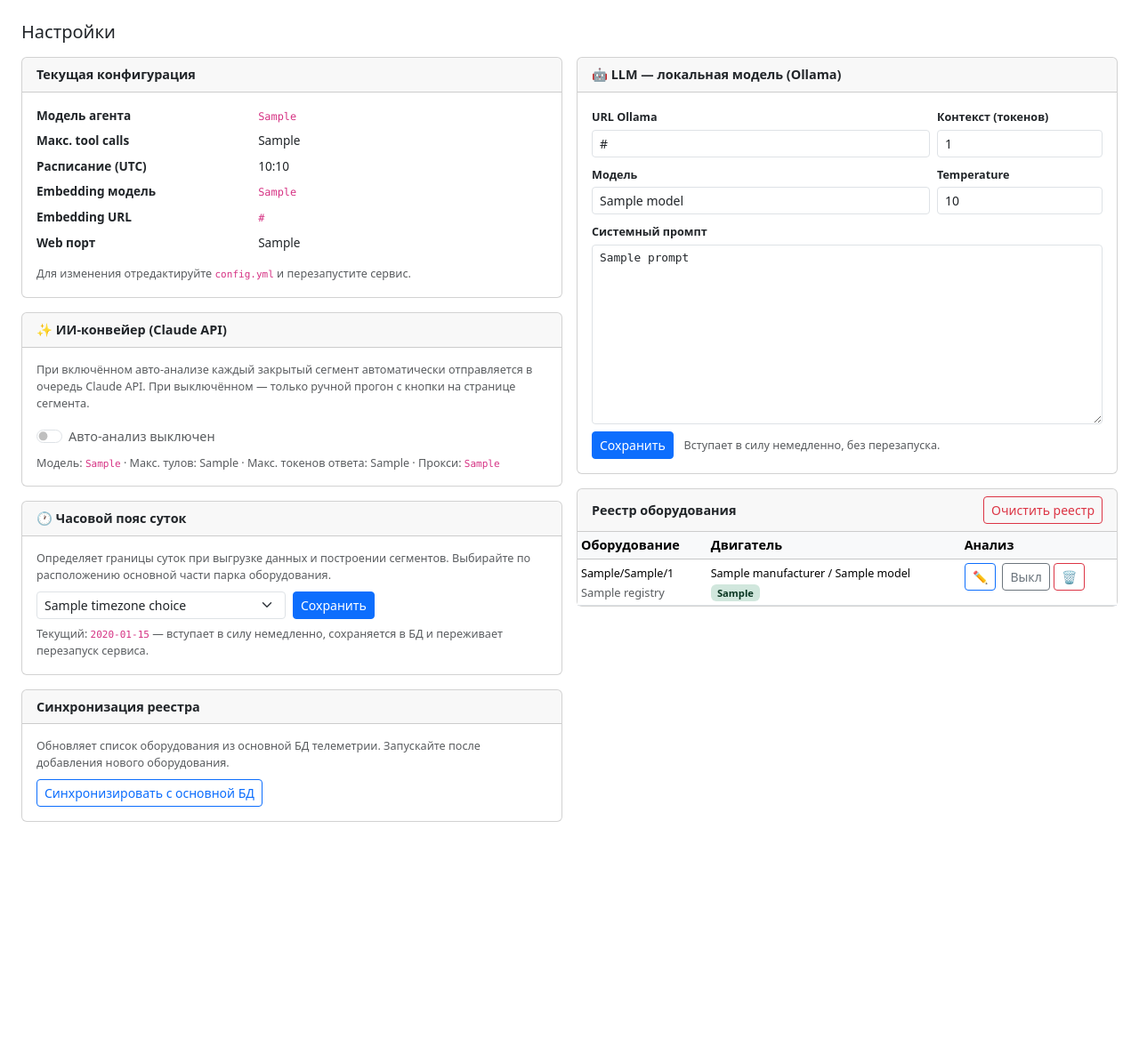
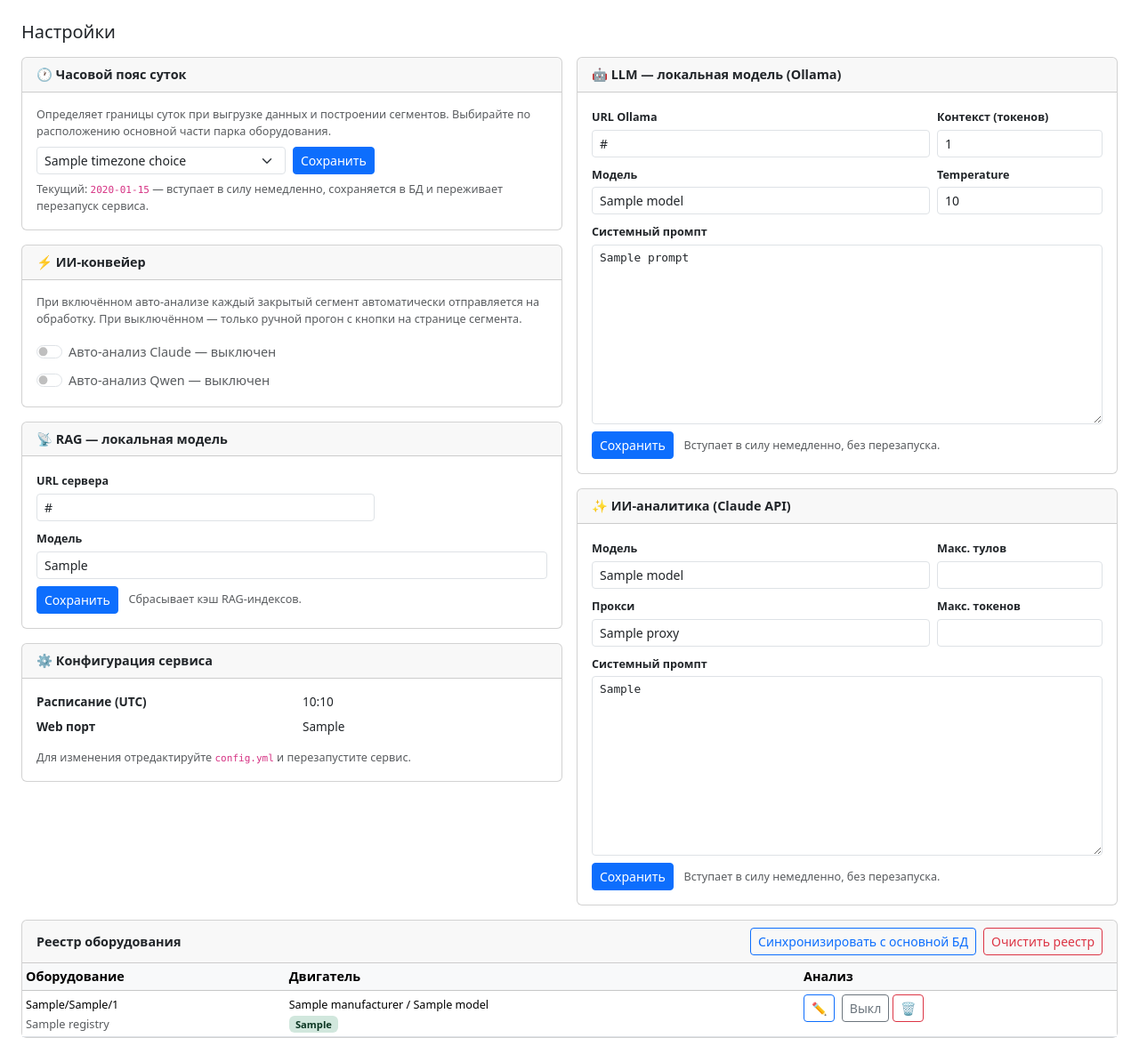
Before and after one commit to zergont/cg-analytics, a Python web app: template web/templates/settings.html in a window 1280 px wide. Shown: the part 56-1223 px from the top of the page at 89% size. Before the commit the page ends 980 px from the top, so only its background shows below. Run offline with Jinja, Linux system fonts and the light colour scheme; the template is opened without the code that fills it: most values are stand-ins (such as "Sample title", 1, 10 or a date in 2020).

Commit message:
v3.1.0: рефакторинг страницы настроек — блоки ИИ-аналитика, RAG, ИИ-конвейер
- Новый блок «ИИ-аналитика (Claude API)»: редактирование модели, макс. тулов,
  макс. токенов, прокси и системного промпта без перезапуска сервиса
- Новый блок «RAG — локальная модель»: настройки embedding URL и модели,
  сброс кэша RAG-индексов при сохранении
- Новый блок «ИИ-конвейер»: раздельные тоггл-переключатели авто-анализа Claude
  и Qwen
- Реестр оборудования перенесён на полную ширину; кнопка синхронизации
  перемещена в заголовок карточки рядом с «Очистить реестр»
- corpus/settings.py: in-memory конфиг Claude API (аналог llm/client.py)
- corpus/agent.py: параметры берёт из corpus.settings, не из config.settings
- main.py: загрузка Claude API и RAG настроек из БД при старте сервиса
- Новые роуты: POST /settings/claude, /settings/qwen-toggle, /settings/rag

Co-Authored-By: Claude Sonnet 4.6 <noreply@anthropic.com>

```diff
--- a/knowledge/retriever.py
+++ b/knowledge/retriever.py
@@ -9,6 +9,11 @@ logger = logging.getLogger(__name__)
 
 # Кэш инициализированных индексов
 _index_cache: dict[str, Any] = {}
+
+
+def clear_index_cache() -> None:
+    """Сбросить кэш индексов (вызывается при смене embedding-настроек)."""
+    _index_cache.clear()
 
 
 def retrieve_context(
--- a/web/templates/settings.html
+++ b/web/templates/settings.html
@@ -5,64 +5,11 @@
 <h5 class="mb-3">Настройки</h5>
 
 <div class="row g-3">
+
+    <!-- ─── Левая колонка ──────────────────────────────────────────────── -->
     <div class="col-md-6">
-        <div class="card mb-3">
-            <div class="card-header fw-semibold">Текущая конфигурация</div>
-            <div class="card-body">
-                <dl class="row mb-0" style="font-size:0.85rem">
-                    <dt class="col-5">Модель агента</dt>
-                    <dd class="col-7"><code>{{ settings.anthropic_model }}</code></dd>
-                    <dt class="col-5">Макс. tool calls</dt>
-                    <dd class="col-7">{{ settings.max_tool_calls }}</dd>
-                    <dt class="col-5">Расписание (UTC)</dt>
-                    <dd class="col-7">{{ "%02d:%02d" | format(settings.schedule_hour, settings.schedule_minute) }}</dd>
-                    <dt class="col-5">Embedding модель</dt>
-                    <dd class="col-7"><code>{{ settings.embedding_model }}</code></dd>
-                    <dt class="col-5">Embedding URL</dt>
-                    <dd class="col-7"><code>{{ settings.embedding_base_url }}</code></dd>
-                    <dt class="col-5">Web порт</dt>
-                    <dd class="col-7">{{ settings.web_port }}</dd>
-                </dl>
-                <div class="text-muted small mt-2">Для изменения отредактируйте <code>config.yml</code> и перезапустите сервис.</div>
-            </div>
-        </div>
 
-        <div class="card mb-3">
-            <div class="card-header fw-semibold d-flex align-items-center gap-2">
-                ✨ ИИ-конвейер (Claude API)
-            </div>
-            <div class="card-body">
-                <p class="small text-muted mb-3">
-                    При включённом авто-анализе каждый закрытый сегмент автоматически
-                    отправляется в очередь Claude API. При выключённом — только ручной прогон
-                    с кнопки на странице сегмента.
-                </p>
-                <form method="post" action="/settings/corpus-toggle" class="d-flex align-items-center gap-3">
-                    <div class="form-check form-switch mb-0">
-                        <input class="form-check-input" type="checkbox" role="switch"
-                               name="enabled" value="on" id="corpusAutoSwitch"
-                               {% if corpus_auto_analyze %}checked{% endif %}
-                               onchange="this.form.submit()">
-                        <label class="form-check-label" for="corpusAutoSwitch">
-                            {% if corpus_auto_analyze %}
-                                <span class="text-success fw-semibold">Авто-анализ включён</span>
-                            {% else %}
-                                <span class="text-muted">Авто-анализ выключен</span>
-                            {% endif %}
-                        </label>
-                    </div>
-                </form>
-                <div class="text-muted small mt-2">
-                    Модель: <code>{{ settings.anthropic_model }}</code> ·
-                    Макс. тулов: {{ settings.max_tool_calls }} ·
-                    Макс. токенов ответа: {{ settings.max_tokens }}
-                    {% if settings.anthropic_proxy %}
-                    · Прокси: <code>{{ settings.anthropic_proxy.split('@')[-1] if '@' in settings.anthropic_proxy else settings.anthropic_proxy }}</code>
-                    {% endif %}
-                </div>
-            </div>
-        </div>
-
+        <!-- Часовой пояс -->
         <div class="card mb-3">
             <div class="card-header fw-semibold">🕐 Часовой пояс суток</div>
             <div class="card-body">
@@ -88,24 +35,93 @@
             </div>
         </div>
 
-        <div class="card">
-            <div class="card-header fw-semibold">Синхронизация реестра</div>
+        <!-- ИИ-конвейер -->
+        <div class="card mb-3">
+            <div class="card-header fw-semibold">⚡ ИИ-конвейер</div>
             <div class="card-body">
-                <p class="small text-muted mb-2">
-                    Обновляет список оборудования из основной БД телеметрии.
-                    Запускайте после добавления нового оборудования.
+                <p class="small text-muted mb-3">
+                    При включённом авто-анализе каждый закрытый сегмент автоматически
+                    отправляется на обработку. При выключённом — только ручной прогон
+                    с кнопки на странице сегмента.
                 </p>
-                <form method="post" action="/settings/sync">
-                    <button type="submit" class="btn btn-sm btn-outline-primary">
-                        Синхронизировать с основной БД
-                    </button>
+                <div class="d-flex flex-column gap-2">
+                    <form method="post" action="/settings/corpus-toggle">
+                        <div class="form-check form-switch mb-0">
+                            <input class="form-check-input" type="checkbox" role="switch"
+                                   name="enabled" value="on" id="corpusAutoSwitch"
+                                   {% if corpus_auto_analyze %}checked{% endif %}
+                                   onchange="this.form.submit()">
+                            <label class="form-check-label" for="corpusAutoSwitch">
+                                {% if corpus_auto_analyze %}
+                                    <span class="text-success fw-semibold">Авто-анализ Claude — включён</span>
+                                {% else %}
+                                    <span class="text-muted">Авто-анализ Claude — выключен</span>
+                                {% endif %}
+                            </label>
+                        </div>
+                    </form>
+                    <form method="post" action="/settings/qwen-toggle">
+                        <div class="form-check form-switch mb-0">
+                            <input class="form-check-input" type="checkbox" role="switch"
+                                   name="enabled" value="on" id="qwenAutoSwitch"
+                                   {% if qwen_auto_analyze %}checked{% endif %}
+                                   onchange="this.form.submit()">
+                            <label class="form-check-label" for="qwenAutoSwitch">
+                                {% if qwen_auto_analyze %}
+                                    <span class="text-success fw-semibold">Авто-анализ Qwen — включён</span>
+                                {% else %}
+                                    <span class="text-muted">Авто-анализ Qwen — выключен</span>
+                                {% endif %}
+                            </label>
+                        </div>
                     </form>
                 </div>
             </div>
         </div>
 
+        <!-- RAG — локальная модель -->
+        <div class="card mb-3">
+            <div class="card-header fw-semibold">📡 RAG — локальная модель</div>
+            <div class="card-body">
+                <form method="post" action="/settings/rag">
+                    <div class="row g-2 mb-2">
+                        <div class="col-8">
+                            <label class="form-label small fw-semibold mb-1">URL сервера</label>
+                            <input type="text" name="embedding_base_url" class="form-control form-control-sm"
+                                   value="{{ settings.embedding_base_url }}" required>
+                        </div>
+                    </div>
+                    <div class="mb-2">
+                        <label class="form-label small fw-semibold mb-1">Модель</label>
+                        <input type="text" name="embedding_model" class="form-control form-control-sm"
+                               value="{{ settings.embedding_model }}" required
+                               placeholder="nomic-embed-text">
+                    </div>
+                    <button type="submit" class="btn btn-sm btn-primary">Сохранить</button>
+                    <span class="text-muted small ms-2">Сбрасывает кэш RAG-индексов.</span>
+                </form>
+            </div>
+        </div>
+
+        <!-- Конфигурация сервиса (статичная) -->
+        <div class="card">
+            <div class="card-header fw-semibold">⚙️ Конфигурация сервиса</div>
+            <div class="card-body">
+                <dl class="row mb-0" style="font-size:0.85rem">
+                    <dt class="col-6">Расписание (UTC)</dt>
+                    <dd class="col-6">{{ "%02d:%02d" | format(settings.schedule_hour, settings.schedule_minute) }}</dd>
+                    <dt class="col-6">Web порт</dt>
+                    <dd class="col-6">{{ settings.web_port }}</dd>
+                </dl>
+                <div class="text-muted small mt-2">Для изменения отредактируйте <code>config.yml</code> и перезапустите сервис.</div>
+            </div>
+        </div>
+    </div>
+
+    <!-- ─── Правая колонка ─────────────────────────────────────────────── -->
     <div class="col-md-6">
 
+        <!-- LLM — локальная модель (Ollama) -->
         <div class="card mb-3">
             <div class="card-header fw-semibold">🤖 LLM — локальная модель (Ollama)</div>
             <div class="card-body">
@@ -146,15 +162,74 @@
             </div>
         </div>
 
+        <!-- ИИ-аналитика (Claude API) -->
+        <div class="card">
+            <div class="card-header fw-semibold">✨ ИИ-аналитика (Claude API)</div>
+            <div class="card-body">
+                <form method="post" action="/settings/claude">
+                    <div class="row g-2 mb-2">
+                        <div class="col-8">
+                            <label class="form-label small fw-semibold mb-1">Модель</label>
+                            <input type="text" name="claude_model" class="form-control form-control-sm"
+                                   value="{{ claude.model }}" list="claude-models-list" required>
+                            <datalist id="claude-models-list">
+                                <option value="claude-opus-4-8">
+                                <option value="claude-sonnet-4-6">
+                                <option value="claude-haiku-4-5-20251001">
+                            </datalist>
+                        </div>
+                        <div class="col-4">
+                            <label class="form-label small fw-semibold mb-1">Макс. тулов</label>
+                            <input type="number" name="claude_max_tool_calls" class="form-control form-control-sm"
+                                   value="{{ claude.max_tool_calls }}" min="1" max="50" required>
+                        </div>
+                    </div>
+                    <div class="row g-2 mb-2">
+                        <div class="col-8">
+                            <label class="form-label small fw-semibold mb-1">Прокси</label>
+                            <input type="text" name="claude_proxy" class="form-control form-control-sm"
+                                   value="{{ claude.proxy }}"
+                                   placeholder="http://user:pass@host:port">
+                        </div>
+                        <div class="col-4">
+                            <label class="form-label small fw-semibold mb-1">Макс. токенов</label>
+                            <input type="number" name="claude_max_tokens" class="form-control form-control-sm"
+                                   value="{{ claude.max_tokens }}" min="256" max="32000" required>
+                        </div>
+                    </div>
+                    <div class="mb-2">
+                        <label class="form-label small fw-semibold mb-1">Системный промпт</label>
+                        <textarea name="claude_system_prompt" class="form-control form-control-sm"
+                                  rows="10" required
+                                  style="font-size:0.8rem;font-family:monospace">{{ claude.system_prompt }}</textarea>
+                    </div>
+                    <button type="submit" class="btn btn-sm btn-primary">Сохранить</button>
+                    <span class="text-muted small ms-2">Вступает в силу немедленно, без перезапуска.</span>
+                </form>
+            </div>
+        </div>
+    </div>
+</div>
+
+<!-- ─── Реестр оборудования (полная ширина) ──────────────────────────── -->
+<div class="row g-3 mt-0">
+    <div class="col-12">
         <div class="card">
             <div class="card-header fw-semibold d-flex justify-content-between align-items-center">
                 Реестр оборудования
+                <div class="d-flex gap-2">
+                    <form method="post" action="/settings/sync">
+                        <button type="submit" class="btn btn-sm btn-outline-primary">
+                            Синхронизировать с основной БД
+                        </button>
+                    </form>
                     {% if registry %}
                     <form method="post" action="/settings/equipment/clear"
                           onsubmit="return confirm('Очистить весь реестр? Это удалит все записи об оборудовании.')">
                         <button type="submit" class="btn btn-sm btn-outline-danger">Очистить реестр</button>
                     </form>
                     {% endif %}
+                </div>
             </div>
             <div class="card-body p-0">
                 {% if not registry %}
```
Also changed, not shown: corpus/agent.py (+21 -15 lines), corpus/settings.py (added, +34 -0 lines), main.py (+14 -0 lines), web/routes.py (+51 -0 lines), 1 other file. Lines whose indentation alone changed are shown as unchanged.
